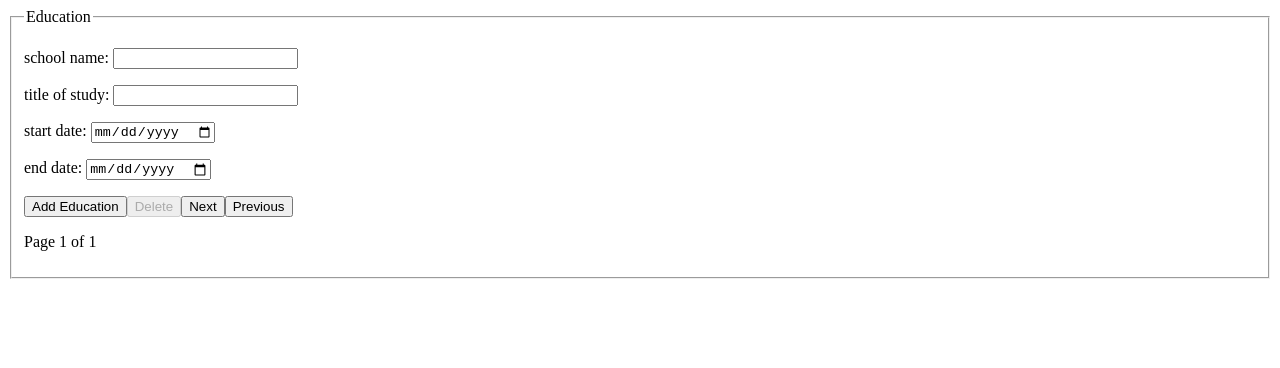
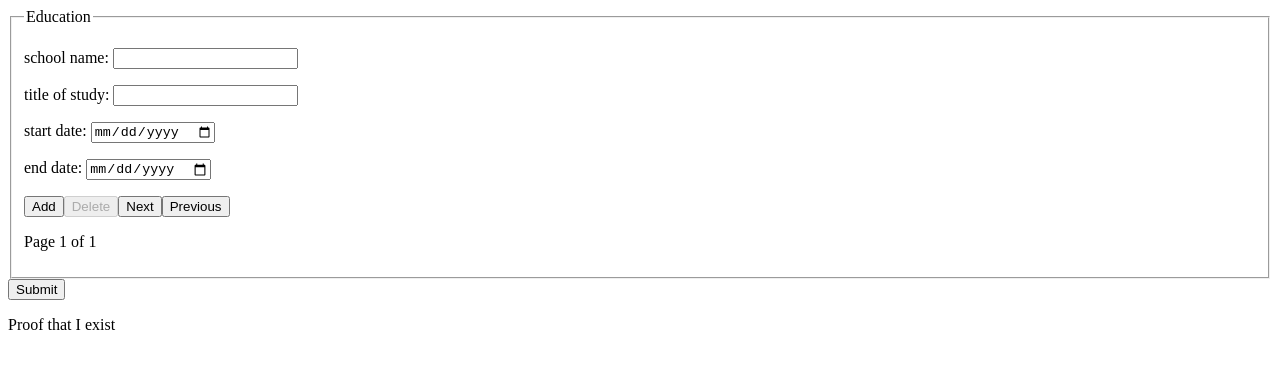
Before and after one commit to pearmeow/cv-builder, a React (Vite) app: page / in a window 1280 px wide. Shown: the top 368 px of the page. Built offline with nearby package versions, Linux system fonts and the light colour scheme.

Commit message:
refactor: data to be accessible to top level

```diff
--- a/src/components/App.jsx
+++ b/src/components/App.jsx
@@ -1,9 +1,13 @@
 import Edit from "./Edit.jsx";
+import CV from "./CV.jsx";
+import { useState } from "react";
 
 function App() {
+    let [cvData, setCVData] = useState(<></>);
     return (
         <>
-            <Edit />
+            <Edit setCVData={setCVData} />
+            <CV>{cvData}</CV>
         </>
     );
 }
--- a/src/components/Edit.jsx
+++ b/src/components/Edit.jsx
@@ -1,12 +1,28 @@
 import General from "./General.jsx";
 import Education from "./Education.jsx";
 import Experience from "./Experience.jsx";
+import { useState } from "react";
 
-export default function Edit() {
+export default function Edit({ setCVData }) {
+    let [eduData, setEduData] = useState([
+        {
+            id: crypto.randomUUID(),
+            school: "",
+            study: "",
+            start: "",
+            end: "",
+        },
+    ]);
+    function rerenderCV() {
+        setCVData(<>I am hello</>);
+    }
     return (
         <>
             <form>
-                <Education />
+                <Education data={eduData} setData={setEduData} />
+                <button type="button" onClick={rerenderCV}>
+                    Submit
+                </button>
             </form>
         </>
     );
--- a/src/components/Education.jsx
+++ b/src/components/Education.jsx
@@ -2,17 +2,7 @@ import FieldSet from "./FieldSet.jsx";
 import FormField from "./FormField.jsx";
 import { useState } from "react";
 
-export default function Education() {
-    let randId = crypto.randomUUID();
-    let [data, setData] = useState([
-        {
-            id: randId,
-            school: "",
-            study: "",
-            start: "",
-            end: "",
-        },
-    ]);
+export default function Education({ data, setData }) {
     let [index, setIndex] = useState(0);
     let currData = data.find((elem) => elem.id === data[index].id);
     function onChange(e, id, theId) {
@@ -97,7 +87,7 @@ export default function Education() {
                 currId={currData.id}
             />
             <button onClick={addData} type="button">
-                Add Education
+                Add
             </button>
             <button
                 onClick={deleteData}
```
